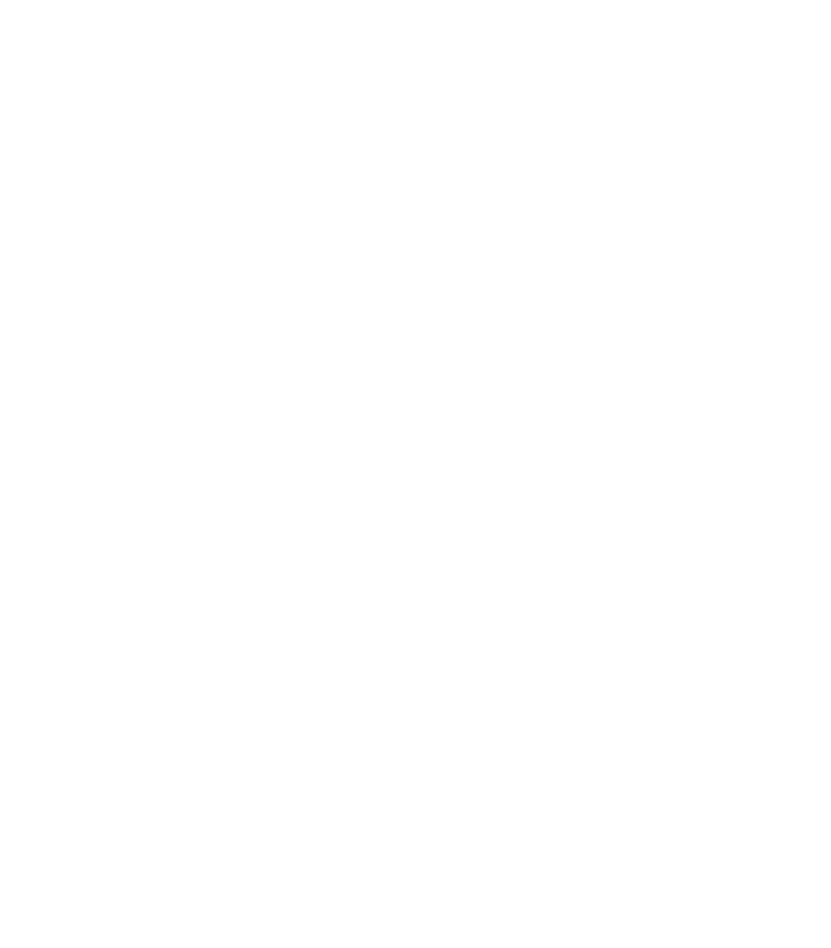
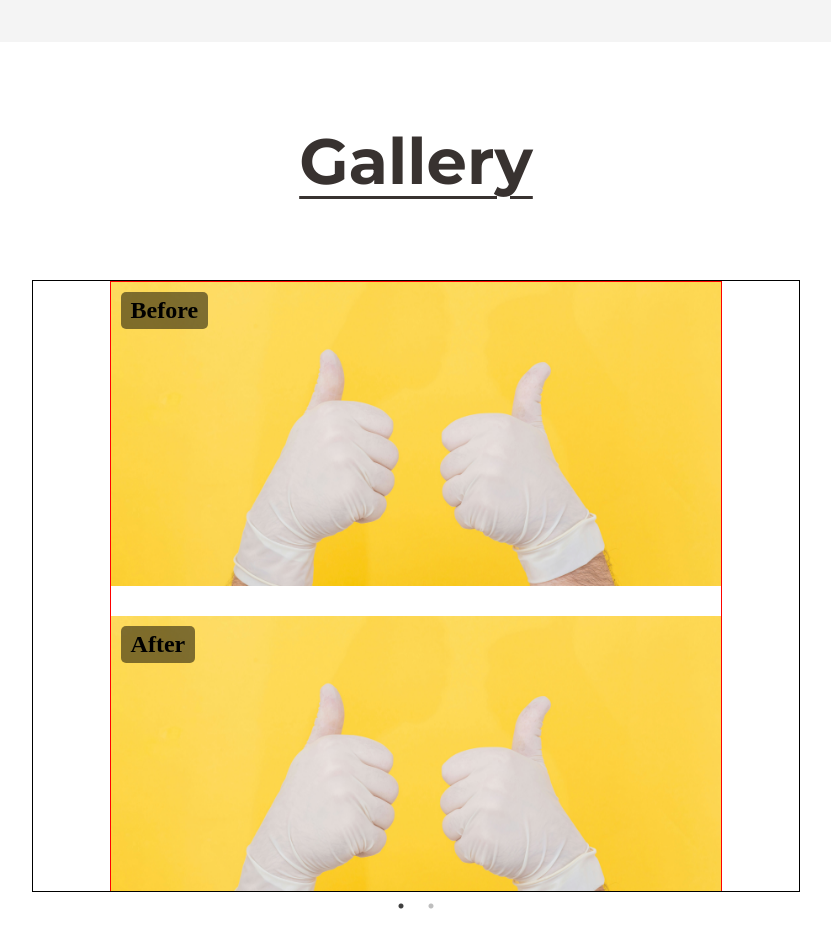
Before and after one commit to nevengh/GentleCare, a React (Vite) app: page / in a window 1280 px wide. Shown: the part 1720-2668 px from the top of the page, without its empty margins (224-1055 px from the left). Before the commit the page ends 1643 px from the top, so only its background shows below. Built offline with nearby package versions, Linux system fonts and the light colour scheme.

Commit message:
add gallery

```diff
--- a/package.json
+++ b/package.json
@@ -11,12 +11,15 @@
   },
   "dependencies": {
     "react": "^18.3.1",
-    "react-dom": "^18.3.1"
+    "react-dom": "^18.3.1",
+    "react-slick": "^0.30.2",
+    "slick-carousel": "^1.8.1"
   },
   "devDependencies": {
     "@eslint/js": "^9.11.1",
     "@types/react": "^18.3.10",
     "@types/react-dom": "^18.3.0",
+    "@types/react-slick": "^0.23.13",
     "@vitejs/plugin-react": "^4.3.2",
     "eslint": "^9.11.1",
     "eslint-plugin-react-hooks": "^5.1.0-rc.0",
--- a/src/App.tsx
+++ b/src/App.tsx
@@ -4,6 +4,8 @@ import Header from './components/Header/Header'
 import Hero from './components/Hero/Hero'
 import { LanguageProvider } from './LanguageContext'
 import OurServices from './pages/OurServices/OurServices'
+import PhotosGallery from './pages/PhotosGallery/PhotosGallery'
+
 const App = () => {
   return (
     <div className='App'>
@@ -15,6 +17,9 @@ const App = () => {
         <div id="OurServices">
           <OurServices/>
         </div>
+        <div id="gallery">
+          <PhotosGallery/>
+        </div>
       </LanguageProvider>
     </div>
   )
--- a/src/components/Header/Header.css
+++ b/src/components/Header/Header.css
@@ -15,6 +15,7 @@
     padding: 1rem 1rem;
     height: 100px;
     background-color:  var(--bs--offwhite);;
+    box-shadow: 0 2px 8px #0000006f;
 }
 
 .nav-menu {
--- a/src/components/Header/Header.tsx
+++ b/src/components/Header/Header.tsx
@@ -26,16 +26,16 @@ const Header = () => {
             </div>
             <div className={`nav-menu ${isMenuOpen ? 'open' : ''}`}>
                 <div className="nav-links">
-                    <a href="#home">{translations.Home}</a>
+                    <a href="#hero">{translations.Home}</a>
                 </div>
                 <div className="nav-links">
                     <a href="#about">{translations.About}</a>
                 </div>
                 <div className="nav-links">
-                    <a href="#services">{translations.Services}</a>
+                    <a href="#OurServices">{translations.Services}</a>
                 </div>
                 <div className="nav-links">
-                    <a href="#ourClients">{translations.ourClients}</a>
+                    <a href="#gallery">{translations.ourClients}</a>
                 </div>
                 <div className="nav-links">
                     <a href="#contact">{translations.ContactUs}</a>
--- a/src/index.css
+++ b/src/index.css
@@ -38,3 +38,9 @@
   font-weight: bold;
   font-style: normal;
 }
+
+
+#Hero,
+#OurServices {
+  scroll-margin-top: 100px; /* Adjust this value based on your header height */
+}
--- a/src/pages/OurServices/OurServices.css
+++ b/src/pages/OurServices/OurServices.css
@@ -6,7 +6,7 @@
 }
 .OurServices_Container{
     width: 80%;
-    margin: 20px auto;
+    margin: 60px auto;
     display: flex;
     justify-content: center;
     align-items: center;
@@ -14,13 +14,14 @@
     flex-wrap: wrap;
     border: 1px solid red;
 }
-.OurServices_Heading{
+.OurServices_Heading,.gallery_head{
     text-align: center;
     color: #383230;
     font-family: var(--Monteserat-font);
-    font-weight: 600;
+    font-size: 64px;
+    font-weight: 700;
     text-decoration: underline;
     text-decoration-thickness: 3px;
-    text-underline-offset: 5px;
+    text-underline-offset: 12px;
     text-size-adjust: 12px;
 }
--- /dev/null
+++ b/src/pages/PhotosGallery/PhotosGallery.css
@@ -0,0 +1,50 @@
+.slider-container {
+    width: 100%;
+    border: 1px solid black;
+    margin: 80px auto;
+}
+
+.PhotosGallery {
+    width: 60%;
+    margin: 80px auto;
+}
+
+.slider_con {
+    width: 300px;
+    width: 80% !important;
+    height: 610px;
+    margin: 0 auto;
+    display: flex !important;
+    flex-direction: column !important;
+    justify-content: space-between;
+    border: 1px solid red;
+    gap: 30px;
+    position: relative;
+}
+
+.top_section, .bottom_section {
+    width: 100%;
+    height: 50%;
+    position: relative;
+}
+
+.top_section img, .bottom_section img {
+    width: 100%;
+    height: 100%;
+    object-fit: cover;
+}
+
+/* Styling for the text overlay */
+.section_text {
+    position: absolute;
+    top: 10px;
+    left: 10px;
+    font-size: 24px;
+    font-weight: bold;
+    color: white;
+    z-index: 3;
+    background-color: rgba(0, 0, 0, 0.5); /* Optional: Add background for better visibility */
+    padding: 5px 10px;
+    border-radius: 5px;
+    color: black !important;
+}
--- /dev/null
+++ b/src/pages/PhotosGallery/PhotosGallery.tsx
@@ -0,0 +1,48 @@
+import './PhotosGallery.css'
+import Slider from "react-slick";
+import "slick-carousel/slick/slick.css";
+import "slick-carousel/slick/slick-theme.css";
+import slide1 from '../../assets/images/diana-polekhina-F68HtpYHu_w-unsplash.jpg';
+// import slide2 from '../../assets/images/another-image.jpg';
+
+const PhotosGallery = () => {
+    const settings = {
+        dots: true,
+        infinite: true,
+        speed: 500,
+        slidesToShow: 1,
+        slidesToScroll: 1,
+      };
+
+    return (
+        <div className='PhotosGallery'>
+            <h1 className='gallery_head'>Gallery</h1>
+            <div className="slider-container">
+                <Slider {...settings}>
+                    <div className='slider_con'>
+                        <div className='top_section'>
+                            <span className='section_text'>Before</span>
+                            <img src={slide1} alt="Top Section Image" />
+                        </div>
+                        <div className='bottom_section'>
+                            <span className='section_text'>After</span>
+                            <img src={slide1} alt="Bottom Section Image" />
+                        </div>
+                    </div>
+                    <div className='slider_con'>
+                        <div className='top_section'>
+                            <span className='section_text'>Before</span>
+                            <img src={slide1} alt="Top Section Image" />
+                        </div>
+                        <div className='bottom_section'>
+                            <span className='section_text'>After</span>
+                            <img src={slide1} alt="Bottom Section Image" />
+                        </div>
+                    </div>
+                </Slider>
+            </div>
+        </div>
+    )
+}
+
+export default PhotosGallery;
```
Also changed, not shown: 1 other file (tests, documents, lock files or other folders).
